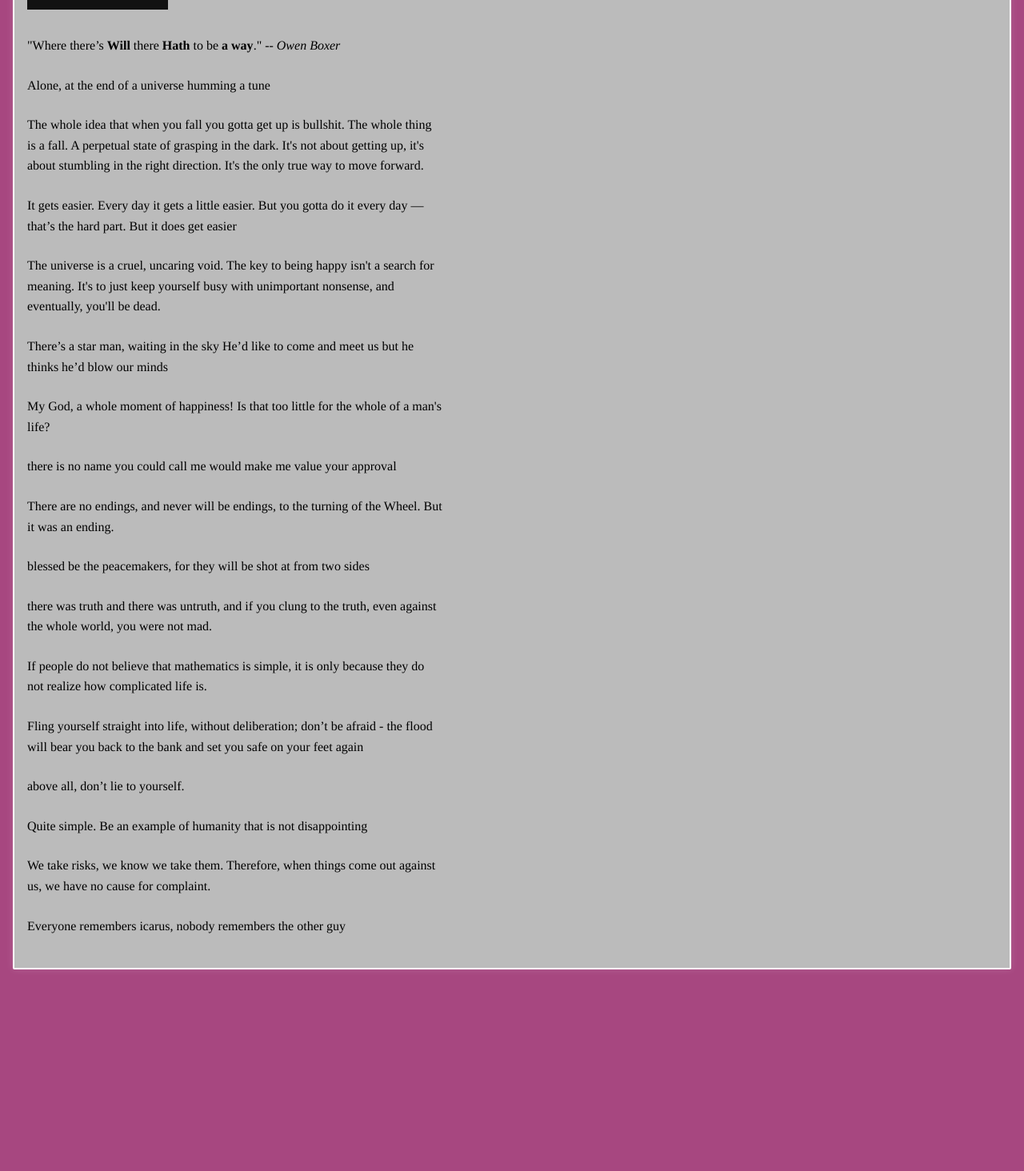
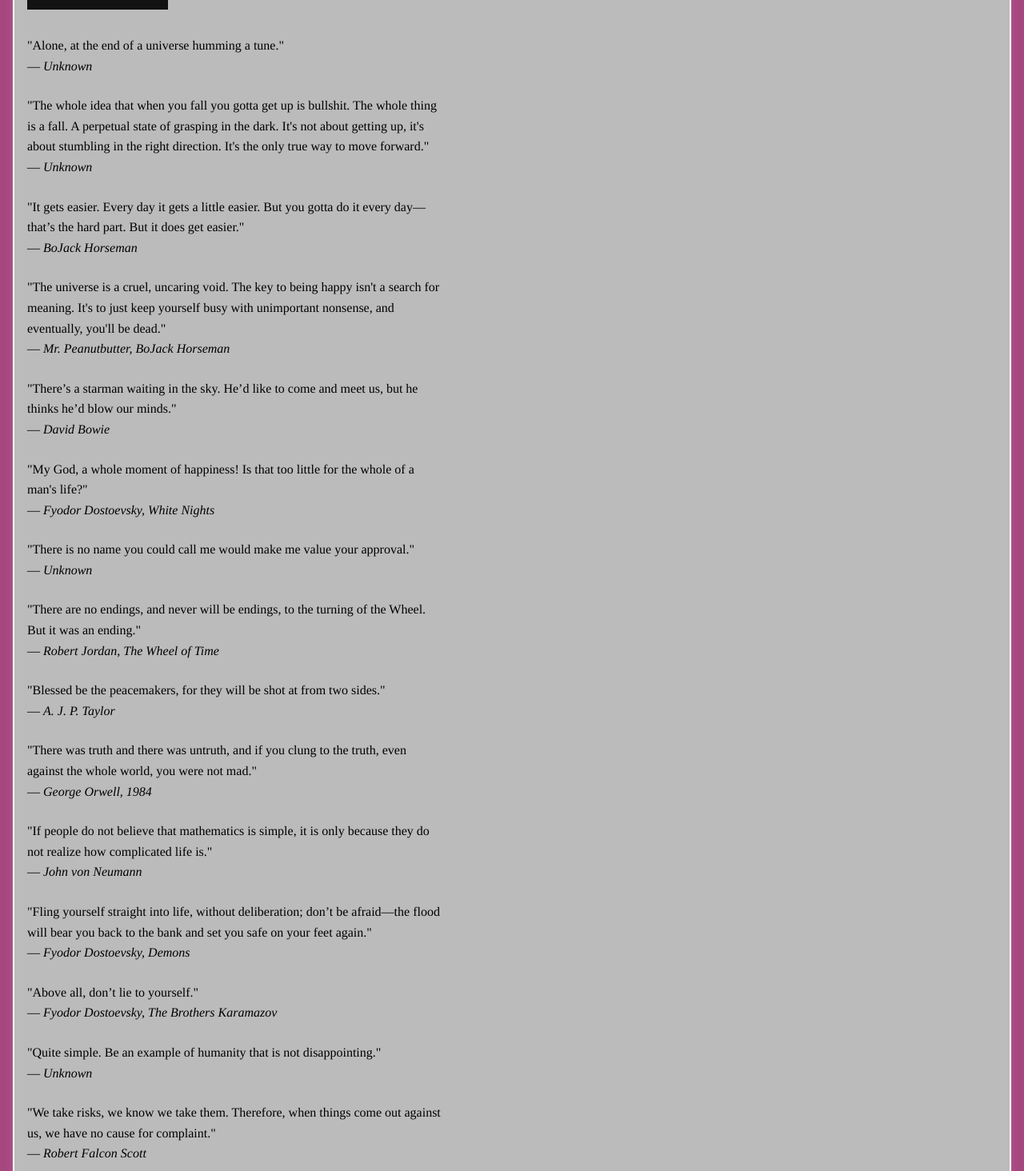
Before and after one commit to will-hath/willhath.com, a Next.js app: page /quotes in a window 1280 px wide. Shown: the part 86-1550 px from the top of the page at 80% size. Before the commit the page ends 1314 px from the top, so only its background shows below. Built offline with nearby package versions, Linux system fonts and the light colour scheme.

Commit message:
updated content

```diff
--- a/src/app/quotes/getContent.ts
+++ b/src/app/quotes/getContent.ts
@@ -1,38 +1,52 @@
 
 export function getquotesContent() {
   return `<blockquote>
-<p>&quot;Where there’s <strong>Will</strong> there <strong>Hath</strong> to be <strong>a way</strong>.&quot;
--- <em>Owen Boxer</em></p>
+<p>&quot;Alone, at the end of a universe humming a tune.&quot;<br>— <em>Unknown</em></p>
 </blockquote>
 <blockquote>
-<p>Alone, at the end of a universe humming a tune</p>
+<p>&quot;The whole idea that when you fall you gotta get up is bullshit. The whole thing is a fall. A perpetual state of grasping in the dark. It&#39;s not about getting up, it&#39;s about stumbling in the right direction. It&#39;s the only true way to move forward.&quot;<br>— <em>Unknown</em></p>
 </blockquote>
 <blockquote>
-<p>The whole idea that when you fall you gotta get up is bullshit. The whole thing is a fall. A perpetual state of grasping in the dark. It&#39;s not about getting up, it&#39;s about stumbling in the right direction. It&#39;s the only true way to move forward.</p>
+<p>&quot;It gets easier. Every day it gets a little easier. But you gotta do it every day—that’s the hard part. But it does get easier.&quot;<br>— <em>BoJack Horseman</em></p>
 </blockquote>
 <blockquote>
-<p>It gets easier. Every day it gets a little easier. But you gotta do it every day —that’s the hard part. But it does get easier</p>
-</blockquote>
-<p>The universe is a cruel, uncaring void. The key to being happy isn&#39;t a search for meaning. It&#39;s to just keep yourself busy with unimportant nonsense, and eventually, you&#39;ll be dead.</p>
-<p>There’s a star man, waiting in the sky
-He’d like to come and meet us but he thinks he’d blow our minds</p>
-<p>My God, a whole moment of happiness! Is that too little for the whole of a man&#39;s life?</p>
-<p>there is no name you could call me would make me value your approval</p>
-<p>There are no endings, and never will be endings, to the turning of the Wheel.
-But it was an ending. </p>
-<blockquote>
-<p>blessed be the peacemakers, for they will be shot at from two sides</p>
+<p>&quot;The universe is a cruel, uncaring void. The key to being happy isn&#39;t a search for meaning. It&#39;s to just keep yourself busy with unimportant nonsense, and eventually, you&#39;ll be dead.&quot;<br>— <em>Mr. Peanutbutter, BoJack Horseman</em></p>
 </blockquote>
 <blockquote>
-<p>there was truth and there was untruth, and if you clung to the truth, even against the whole world, you were not mad.</p>
+<p>&quot;There’s a starman waiting in the sky. He’d like to come and meet us, but he thinks he’d blow our minds.&quot;<br>— <em>David Bowie</em></p>
 </blockquote>
-<p>If people do not believe that mathematics is simple, it is only because they do not realize how complicated life is.</p>
-<p>Fling yourself straight into life, without deliberation; don’t be afraid - the flood will bear you back to	the bank and set you safe on your feet again</p>
-<p>above all, don’t lie to yourself.</p>
-<p>Quite simple.
-Be an example of humanity that is not disappointing</p>
-<p>We take risks, we know we take them.
-Therefore, when things come out against us, we have no cause for complaint.</p>
-<p>Everyone remembers icarus, nobody remembers the other guy</p>
+<blockquote>
+<p>&quot;My God, a whole moment of happiness! Is that too little for the whole of a man&#39;s life?&quot;<br>— <em>Fyodor Dostoevsky, White Nights</em></p>
+</blockquote>
+<blockquote>
+<p>&quot;There is no name you could call me would make me value your approval.&quot;<br>— <em>Unknown</em></p>
+</blockquote>
+<blockquote>
+<p>&quot;There are no endings, and never will be endings, to the turning of the Wheel. But it was an ending.&quot;<br>— <em>Robert Jordan, The Wheel of Time</em></p>
+</blockquote>
+<blockquote>
+<p>&quot;Blessed be the peacemakers, for they will be shot at from two sides.&quot;<br>— <em>A. J. P. Taylor</em></p>
+</blockquote>
+<blockquote>
+<p>&quot;There was truth and there was untruth, and if you clung to the truth, even against the whole world, you were not mad.&quot;<br>— <em>George Orwell, 1984</em></p>
+</blockquote>
+<blockquote>
+<p>&quot;If people do not believe that mathematics is simple, it is only because they do not realize how complicated life is.&quot;<br>— <em>John von Neumann</em></p>
+</blockquote>
+<blockquote>
+<p>&quot;Fling yourself straight into life, without deliberation; don’t be afraid—the flood will bear you back to the bank and set you safe on your feet again.&quot;<br>— <em>Fyodor Dostoevsky, Demons</em></p>
+</blockquote>
+<blockquote>
+<p>&quot;Above all, don’t lie to yourself.&quot;<br>— <em>Fyodor Dostoevsky, The Brothers Karamazov</em></p>
+</blockquote>
+<blockquote>
+<p>&quot;Quite simple. Be an example of humanity that is not disappointing.&quot;<br>— <em>Unknown</em></p>
+</blockquote>
+<blockquote>
+<p>&quot;We take risks, we know we take them. Therefore, when things come out against us, we have no cause for complaint.&quot;<br>— <em>Robert Falcon Scott</em></p>
+</blockquote>
+<blockquote>
+<p>&quot;Everyone remembers Icarus, nobody remembers the other guy.&quot;<br>— <em>Unknown</em></p>
+</blockquote>
 `;
 }
```
